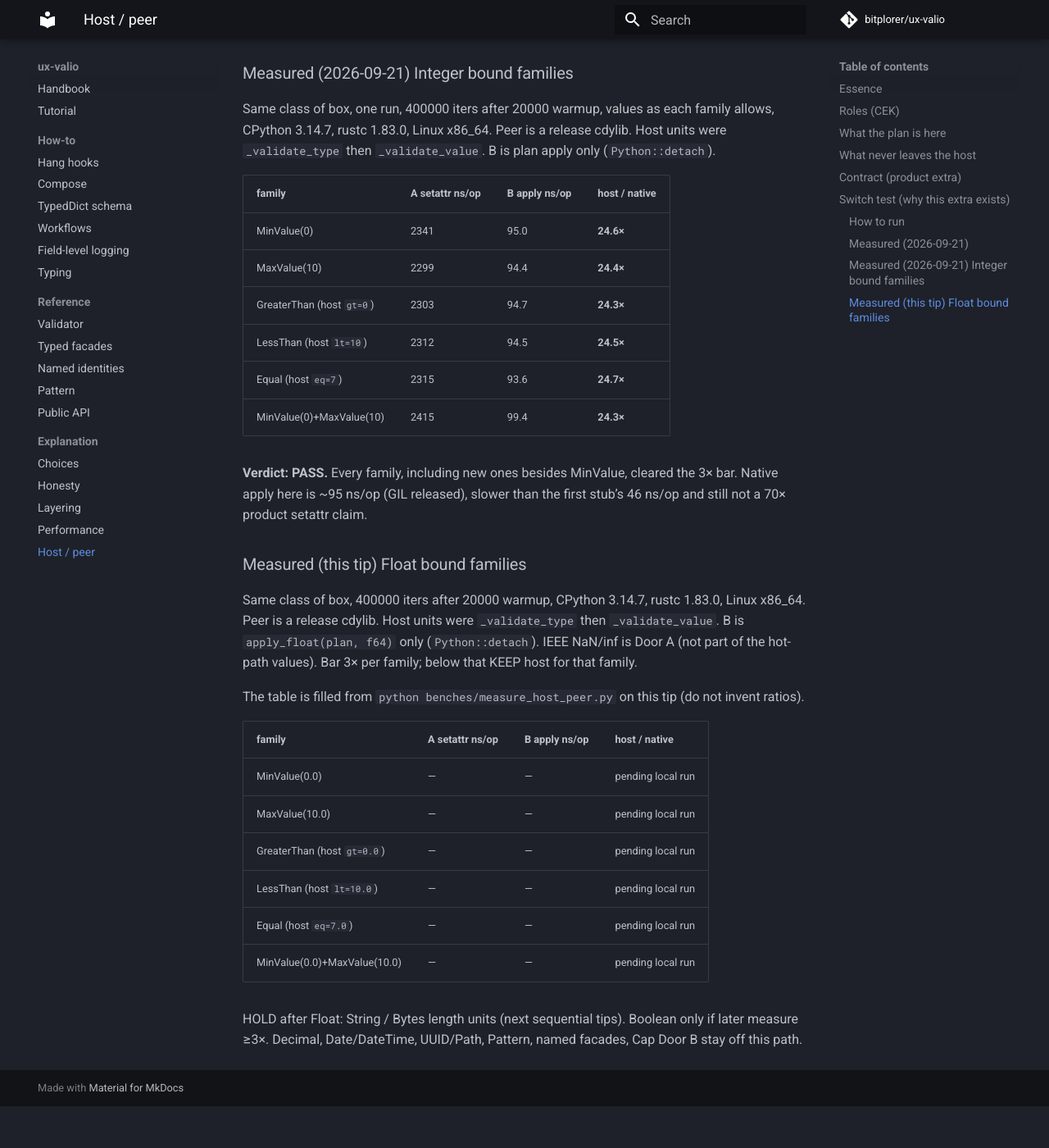
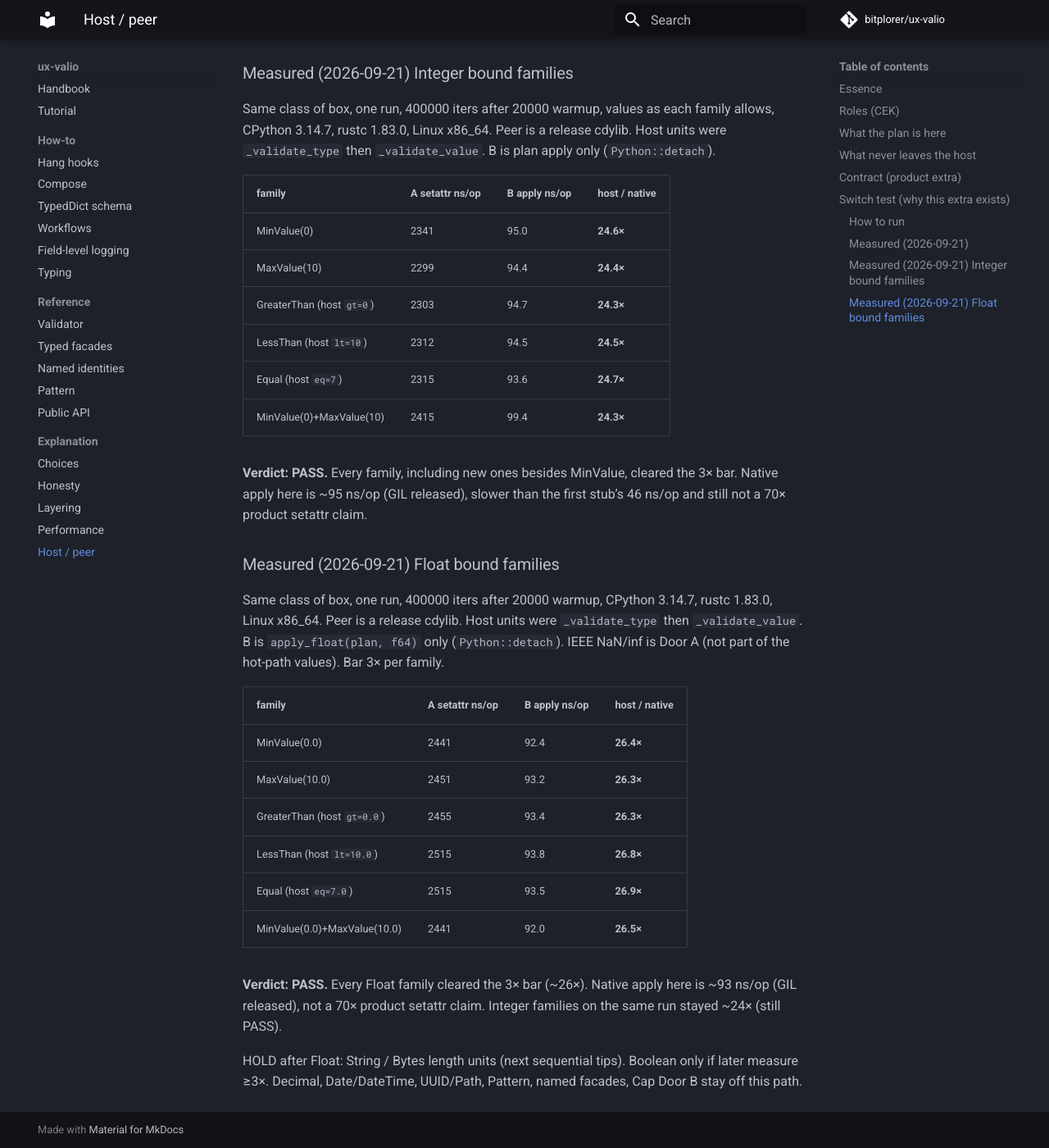
Before and after one commit to bitplorer/ux-valio, an MkDocs documentation site: the page built from docs/explanation/host-peer-plan.md, in a window 1280 px wide and 1400 px high, scrolled down 4928 px. Shown: the whole window at 82% size. Built offline with MkDocs 1.6.1 and Material for MkDocs 9.7.7, drawn with Linux system fonts in a browser that asks for light colours; comment, search, counter and statistics services are not loaded; before the commit the page ends 6277 px from its top, so only the background shows below that.

Commit message:
Record Float switch-test ratios; lock total_cmp absence as a call
Host setattr stayed ~26× native apply_float for every Float bound
family (bar 3×). Tests look for total_cmp( / .total_cmp, not the
comment that forbids it.

Co-authored-by: bitplorer <bitplorer@users.noreply.github.com>

```diff
--- a/docs/explanation/host-peer-plan.md
+++ b/docs/explanation/host-peer-plan.md
@@ -243,26 +243,26 @@ cleared the 3× bar. Native apply here is ~95 ns/op (GIL released),
 slower than the first stub’s 46 ns/op and still not a 70× product
 setattr claim.
 
-### Measured (this tip) Float bound families
+### Measured (2026-09-21) Float bound families
 
-Same class of box, 400000 iters after 20000 warmup, CPython 3.14.7,
+Same class of box, one run, 400000 iters after 20000 warmup, CPython 3.14.7,
 rustc 1.83.0, Linux x86_64. Peer is a release cdylib. Host units were
 ``_validate_type`` then ``_validate_value``. B is
 ``apply_float(plan, f64)`` only (``Python::detach``). IEEE NaN/inf is
-Door A (not part of the hot-path values). Bar 3× per family; below
-that KEEP host for that family.
-
-The table is filled from ``python benches/measure_host_peer.py`` on
-this tip (do not invent ratios).
+Door A (not part of the hot-path values). Bar 3× per family.
 
 | family | A setattr ns/op | B apply ns/op | host / native |
 |---|---|---|---|
-| MinValue(0.0) | — | — | pending local run |
-| MaxValue(10.0) | — | — | pending local run |
-| GreaterThan (host ``gt=0.0``) | — | — | pending local run |
-| LessThan (host ``lt=10.0``) | — | — | pending local run |
-| Equal (host ``eq=7.0``) | — | — | pending local run |
-| MinValue(0.0)+MaxValue(10.0) | — | — | pending local run |
+| MinValue(0.0) | 2441 | 92.4 | **26.4×** |
+| MaxValue(10.0) | 2451 | 93.2 | **26.3×** |
+| GreaterThan (host ``gt=0.0``) | 2455 | 93.4 | **26.3×** |
+| LessThan (host ``lt=10.0``) | 2515 | 93.8 | **26.8×** |
+| Equal (host ``eq=7.0``) | 2515 | 93.5 | **26.9×** |
+| MinValue(0.0)+MaxValue(10.0) | 2441 | 92.0 | **26.5×** |
+
+**Verdict: PASS.** Every Float family cleared the 3× bar (~26×). Native
+apply here is ~93 ns/op (GIL released), not a 70× product setattr
+claim. Integer families on the same run stayed ~24× (still PASS).
 
 HOLD after Float: String / Bytes length units (next sequential tips).
 Boolean only if later measure ≥3×. Decimal, Date/DateTime, UUID/Path,
```
Also changed, not shown: docs/explanation/performance.md (+2 -3 lines), 1 other file.
